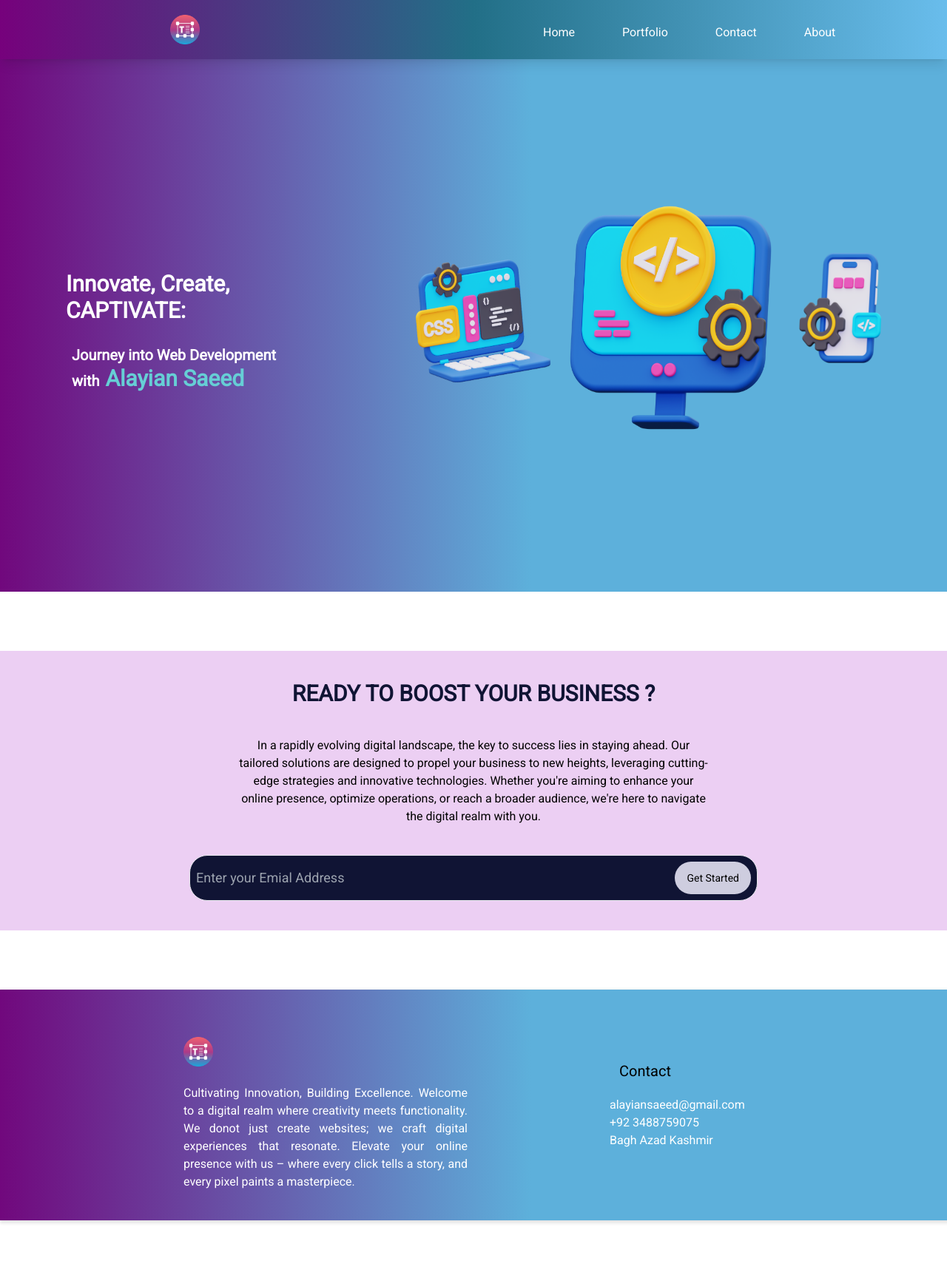
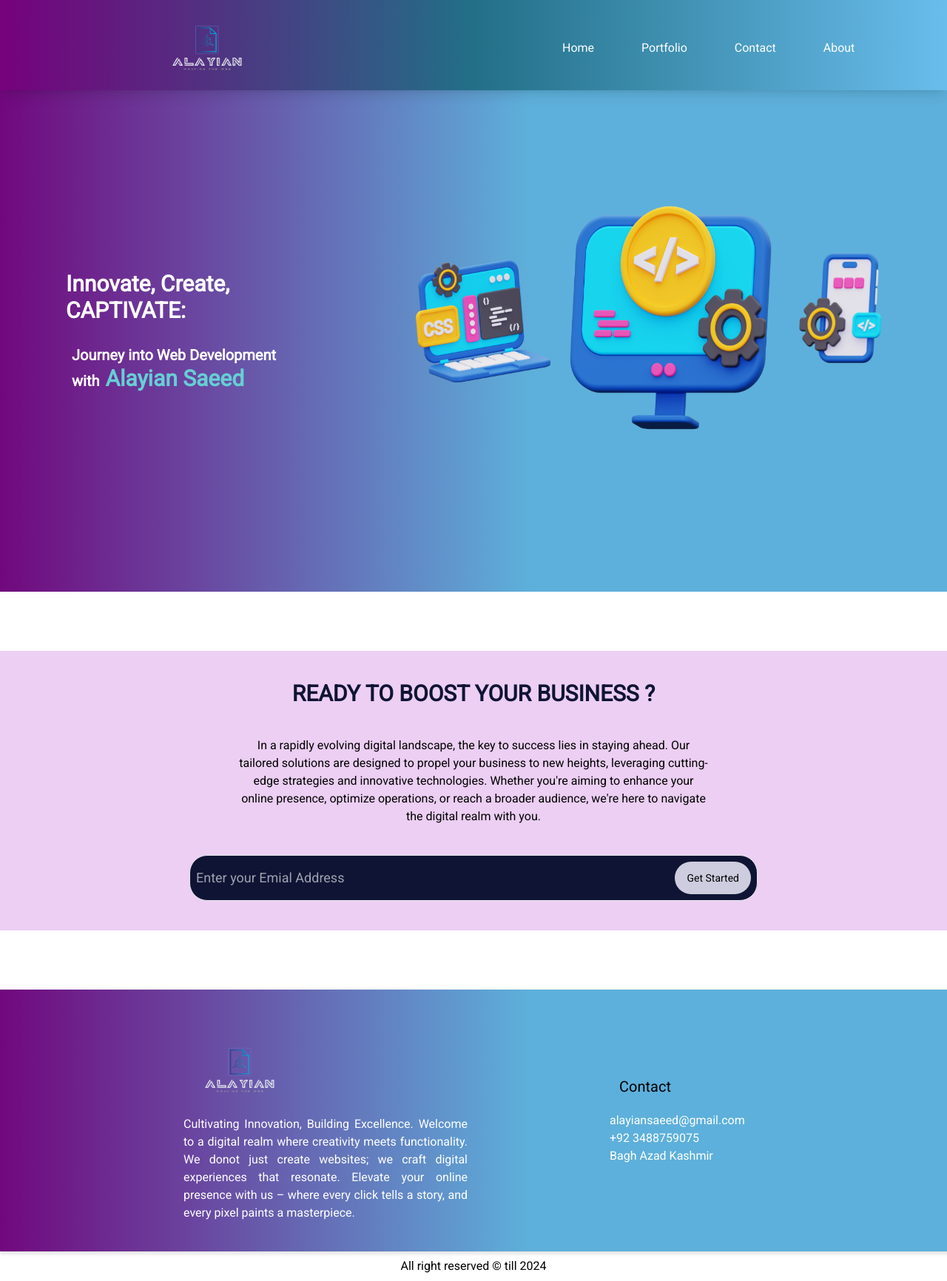
Before and after one commit to alayianwebforeveryone/Alayian-port, a React (Vite) app: page / in a window 1280 px wide. Shown: the whole page at 74% size. Before the commit the page ends 1690 px from the top, so only its background shows below. Built offline with nearby package versions, Linux system fonts and the light colour scheme.

Commit message:
update logo

```diff
--- a/src/Components/Footer/Footer.jsx
+++ b/src/Components/Footer/Footer.jsx
@@ -1,5 +1,5 @@
 import { Link } from "react-router-dom";
-import logo from "../../Images/logo.png";
+import logo from "../../Images/My logo.png";
 
 function Footer() {
   return (
@@ -13,11 +13,11 @@ function Footer() {
         }}
       >
         <div className="md:w-[30%]  w-[60%]">
-        <Link className="my-6" to ="/">
-        <div className="w-10 my-6 ">
-          <img src={logo} alt="" className="bg-cover bg-center" />
-        </div>
-      </Link>
+          <Link className="my-6" to="/">
+            <div className="w-36 my-6 ">
+              <img src={logo} alt="" className="bg-cover bg-center w-[100%]" />
+            </div>
+          </Link>
           <p className="text-justify text-white leading-6">
             Cultivating Innovation, Building Excellence. Welcome to a digital
             realm where creativity meets functionality. We donot just create
@@ -36,7 +36,9 @@ function Footer() {
         </div>
       </div>
       <div className=" text-white bgheader py-2">
-        <p className="text-center">All right reserved &copy; till 2024 </p>
+        <p className="text-center text-black">
+          All right reserved &copy; till 2024{" "}
+        </p>
       </div>
     </div>
   );
--- a/src/Components/Header/Header.jsx
+++ b/src/Components/Header/Header.jsx
@@ -1,6 +1,6 @@
 import React, { useState } from "react";
 import { Link, NavLink } from "react-router-dom";
-import logo from "../../Images/logo.png";
+import logo from "../../Images/My logo.png";
 import { motion } from "framer-motion";
 
 function Header() {
@@ -26,9 +26,9 @@ function Header() {
         background: "linear-gradient(to right, #76017C, #226F87, #69BDEC)",
       }}
     >
-      <Link to ="/">
-        <div className="w-10  ">
-          <img src={logo} alt="" className="bg-cover bg-center" />
+      <Link to="/">
+        <div className="w-36 ">
+          <img src={logo} alt="" className="bg-cover bg-center w-full" />
         </div>
       </Link>
       <div className="sm:hidden mr-5 text-3xl" onClick={handleIcon}>
```
Also changed, not shown: src/Images/My logo.png.
